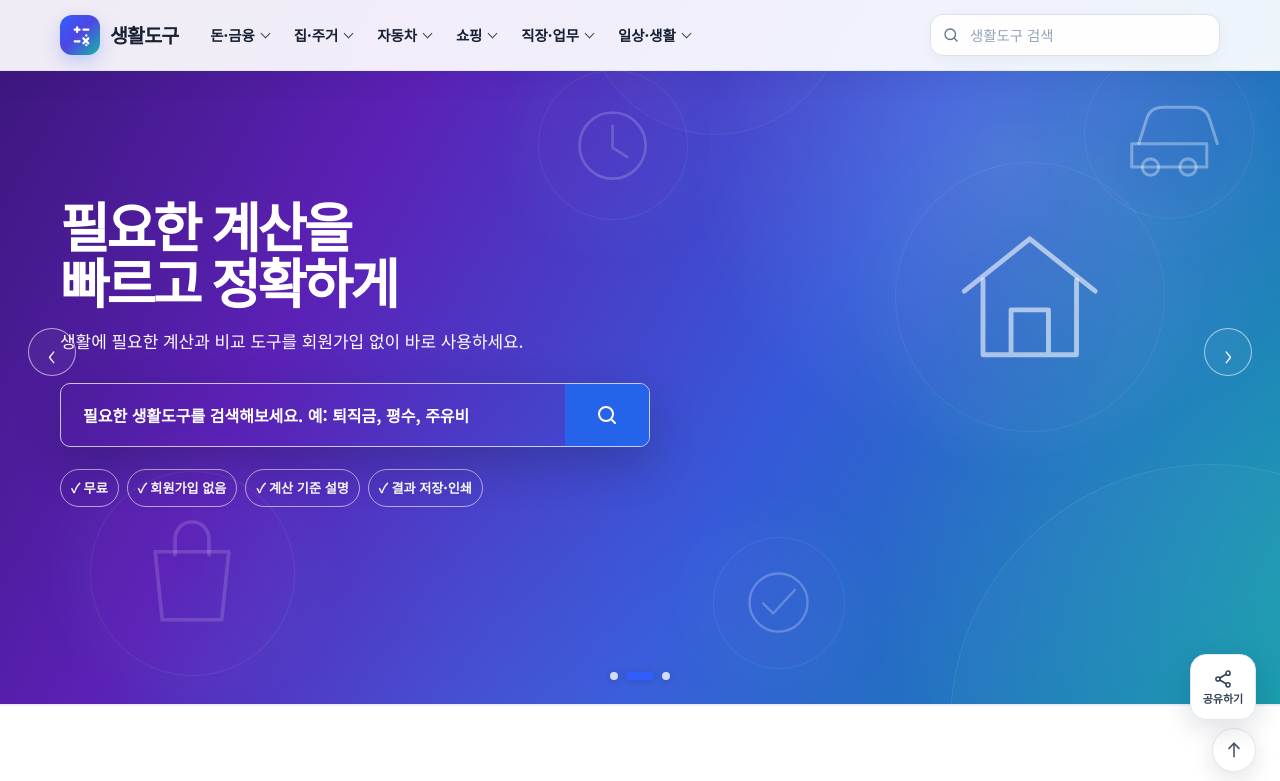
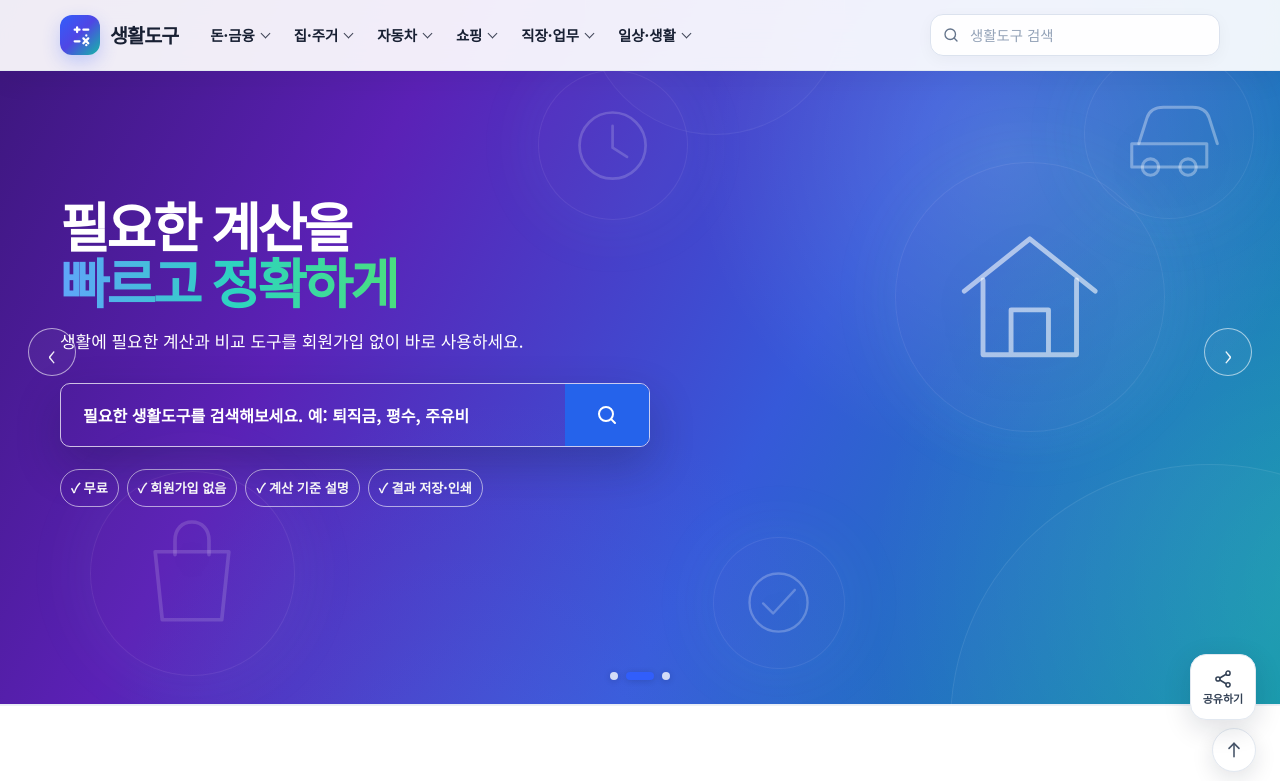
Before and after one commit to license-book/life-tools, a Next.js app: page / in a window 1280 px wide. Shown: the top 781 px of the page. Built offline with nearby package versions, Linux system fonts and the light colour scheme.

Commit message:
Add blue green gradient to hero emphasis

```diff
--- a/components/HeroSlider.tsx
+++ b/components/HeroSlider.tsx
@@ -26,6 +26,7 @@ function LineIcon({ name }: { name: IconName }) {
 }
 
 const trustChipStyle = { color:"#fff", background:"transparent", borderColor:"rgba(255,255,255,.58)" };
+const heroEmphasisStyle = { background:"linear-gradient(90deg,#60a5fa 0%,#2dd4bf 52%,#4ade80 100%)", WebkitBackgroundClip:"text", backgroundClip:"text", WebkitTextFillColor:"transparent", color:"transparent", fontStyle:"normal" };
 
 export default function HeroSlider() {
   const [active, setActive] = useState(0);
@@ -37,7 +38,7 @@ export default function HeroSlider() {
 
   return <div className={styles.heroSlider} onTouchStart={onTouchStart} onTouchEnd={onTouchEnd}>
     <div className={styles.heroOverlay} style={{zIndex:30}}><div className={`container ${styles.heroOverlayInner}`} style={{overflow:"visible"}}><div className={styles.heroCopy} style={{position:"relative",zIndex:40,overflow:"visible"}}>
-      <h1 style={{color:"#fff",marginTop:0}}>필요한 계산을<br/><em>빠르고 정확하게</em></h1>
+      <h1 style={{color:"#fff",marginTop:0}}>필요한 계산을<br/><em style={heroEmphasisStyle}>빠르고 정확하게</em></h1>
       <p className={styles.heroLead} style={{color:"#fff",whiteSpace:"nowrap"}}>생활에 필요한 계산과 비교 도구를 회원가입 없이 바로 사용하세요.</p>
       <ToolSearch hero />
       <div className="trust-row" aria-label="생활도구 주요 특징"><span className="trust-chip" style={trustChipStyle}>✓ 무료</span><span className="trust-chip" style={trustChipStyle}>✓ 회원가입 없음</span><span className="trust-chip" style={trustChipStyle}>✓ 계산 기준 설명</span><span className="trust-chip" style={trustChipStyle}>✓ 결과 저장·인쇄</span></div>
```
